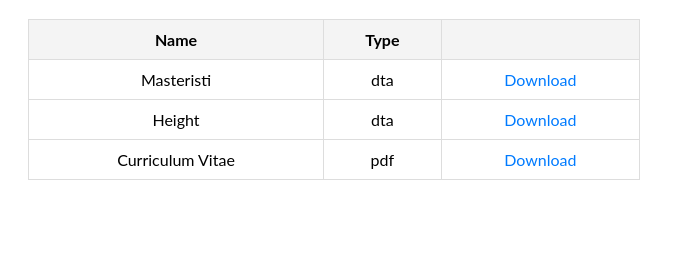
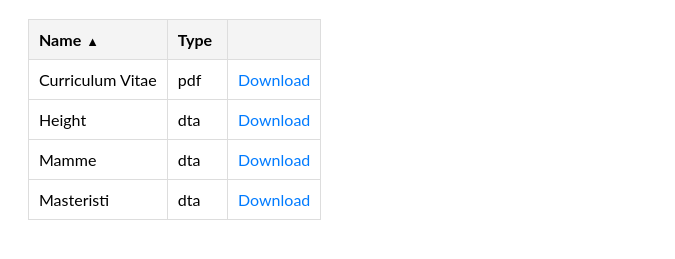
Before and after one commit to gbcalifano/data, a plain HTML site: page index.html in a window 1280 px wide. Both pictures are taken after a click on the element "Name". Shown: the part 91-350 px from the top of the page, without its empty margins (0-675 px from the left). Drawn offline with Linux system fonts and the light colour scheme.

Commit message:
Update index.html

```diff
--- a/index.html
+++ b/index.html
@@ -1,8 +1,8 @@
 <!DOCTYPE html>
 <html lang="en">
 <head>
-    <meta charset="UTF-8">
-    <meta name="viewport" content="width=device-width, initial-scale=1.0">
+  <meta charset="UTF-8" />
+  <meta name="viewport" content="width=device-width, initial-scale=1.0"/>
   <title>Download Files</title>
   <style>
     body {
@@ -10,18 +10,31 @@
       padding: 20px;
     }
     table {
-            width: 50%;
+      /* allow columns to size to content */
+      table-layout: auto;
       border-collapse: collapse;
       margin-top: 20px;
     }
     th, td {
       border: 1px solid #ddd;
       padding: 10px;
-            text-align: center;
-            cursor: pointer;
+    }
+    /* left-align the first column */
+    th:first-child,
+    td:first-child {
+      text-align: left;
     }
     th {
       background-color: #f4f4f4;
+      cursor: pointer;
+      user-select: none;
+      position: relative;
+      /* center other headers */
+      text-align: center;
+    }
+    th .arrow {
+      font-size: 0.8em;
+      margin-left: 5px;
     }
     a {
       text-decoration: none;
@@ -39,12 +52,17 @@
   <table id="downloadTable">
     <thead>
       <tr>
-                <th onclick="sortTable(0)">Name</th>
-                <th onclick="sortTable(1)">Type</th>
-                <th></th>
+        <th onclick="sortTable(0)">Name<span class="arrow"></span></th>
+        <th onclick="sortTable(1)">Type<span class="arrow"></span></th>
+        <th> </th>
       </tr>
     </thead>
     <tbody>
+      <tr>
+        <td>Mamme</td>
+        <td>dta</td>
+        <td><a href="mamme.dta" download>Download</a></td>
+      </tr>
       <tr>
         <td>Masteristi</td>
         <td>dta</td>
@@ -64,38 +82,36 @@
   </table>
 
   <script>
-        function sortTable(n) {
+    let lastCol = -1, lastDir = 'asc';
+
+    function sortTable(colIndex) {
       const table = document.getElementById("downloadTable");
-            let switching = true;
-            let dir = "asc";
-            let switchcount = 0;
+      const tbody = table.tBodies[0];
+      const rows = Array.from(tbody.rows);
 
-            while (switching) {
-                switching = false;
-                const rows = table.rows;
-                for (let i = 1; i < rows.length - 1; i++) {
-                    let shouldSwitch = false;
-                    let x = rows[i].getElementsByTagName("TD")[n];
-                    let y = rows[i + 1].getElementsByTagName("TD")[n];
-                    let xText = x.textContent.toLowerCase();
-                    let yText = y.textContent.toLowerCase();
+      // toggle direction
+      let dir = (colIndex === lastCol && lastDir === 'asc') ? 'desc' : 'asc';
 
-                    if ((dir === "asc" && xText > yText) || (dir === "desc" && xText < yText)) {
-                        shouldSwitch = true;
-                        break;
+      rows.sort((a, b) => {
+        const aText = a.cells[colIndex].textContent.trim().toLowerCase();
+        const bText = b.cells[colIndex].textContent.trim().toLowerCase();
+        if (aText < bText) return dir === 'asc' ? -1 : 1;
+        if (aText > bText) return dir === 'asc' ? 1 : -1;
+        return 0;
+      });
+
+      rows.forEach(row => tbody.appendChild(row));
+
+      // update arrows
+      const ths = table.tHead.rows[0].cells;
+      for (let i = 0; i < ths.length; i++) {
+        const arrowSpan = ths[i].querySelector('.arrow');
+        if (!arrowSpan) continue;
+        arrowSpan.textContent = (i === colIndex) ? (dir === 'asc' ? '▲' : '▼') : '';
       }
-                }
-                if (shouldSwitch) {
-                    rows[i].parentNode.insertBefore(rows[i + 1], rows[i]);
-                    switching = true;
-                    switchcount++;
-                } else {
-                    if (switchcount === 0 && dir === "asc") {
-                        dir = "desc";
-                        switching = true;
-                    }
-                }
-            }
+
+      lastCol = colIndex;
+      lastDir = dir;
     }
   </script>
 
```
Lines whose indentation alone changed are shown as unchanged.
